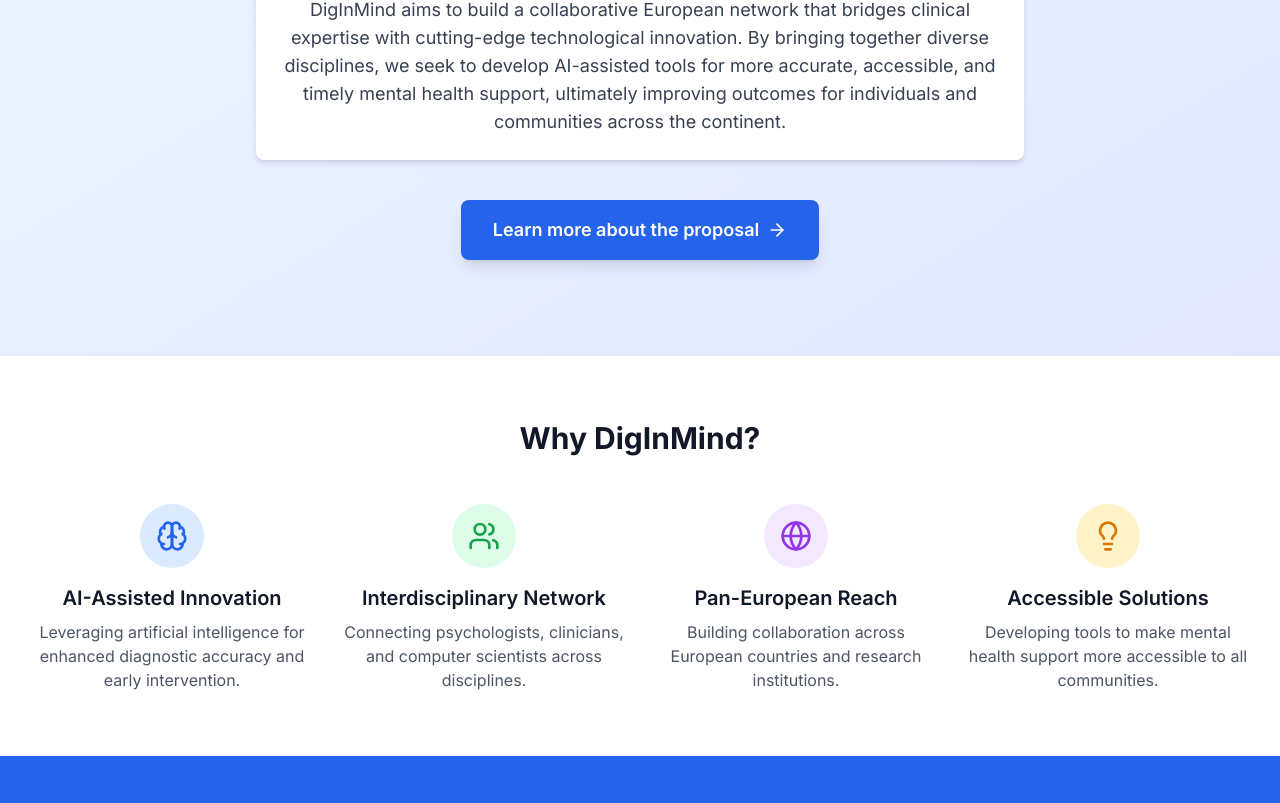
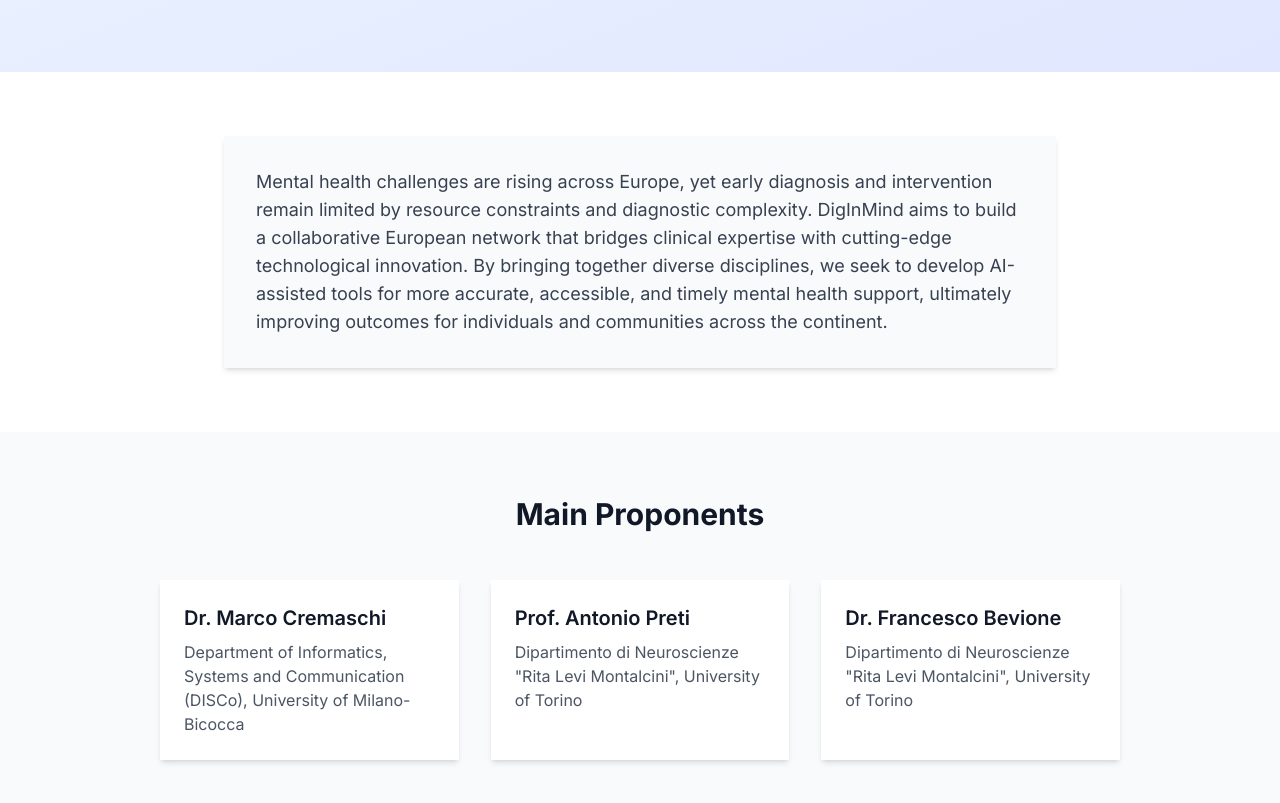
Before and after one commit to cremarco/DigInMind, a React (Vite) app: page / in a window 1280 px wide. Shown: the part 537-1340 px from the top of the page. Built offline with nearby package versions, Linux system fonts and the light colour scheme.

Commit message:
Update Vite configuration for root base path and enhance Home page with mission statement and main proponents sections

```diff
--- a/src/pages/Home.jsx
+++ b/src/pages/Home.jsx
@@ -18,15 +18,6 @@ export default function Home() {
               A pan-European COST network proposal connecting psychologists, clinicians, and computer scientists to advance AI-assisted mental-health diagnosis and early intervention.
             </p>
 
-            <div className="bg-white p-6 rounded-lg shadow-md mb-10 max-w-3xl mx-auto">
-              <p className="text-base sm:text-lg text-gray-700 leading-relaxed">
-                Mental health challenges are rising across Europe, yet early diagnosis and intervention remain limited by resource constraints and diagnostic complexity.
-                DigInMind aims to build a collaborative European network that bridges clinical expertise with cutting-edge technological innovation.
-                By bringing together diverse disciplines, we seek to develop AI-assisted tools for more accurate, accessible, and timely mental health support,
-                ultimately improving outcomes for individuals and communities across the continent.
-              </p>
-            </div>
-
             <Link
               to="/about"
               className="inline-flex items-center gap-2 bg-blue-600 text-white px-8 py-4 rounded-lg text-lg font-semibold hover:bg-blue-700 transition-colors shadow-lg hover:shadow-xl"
@@ -34,6 +25,49 @@ export default function Home() {
               Learn more about the proposal
               <ArrowRight className="w-5 h-5" />
             </Link>
+          </div>
+        </div>
+      </section>
+
+      {/* Mission Statement */}
+      <section className="py-16 bg-white">
+        <div className="max-w-4xl mx-auto px-4 sm:px-6 lg:px-8">
+          <div className="bg-gray-50 p-8 shadow-md">
+            <p className="text-base sm:text-lg text-gray-700 leading-relaxed">
+              Mental health challenges are rising across Europe, yet early diagnosis and intervention remain limited by resource constraints and diagnostic complexity.
+              DigInMind aims to build a collaborative European network that bridges clinical expertise with cutting-edge technological innovation.
+              By bringing together diverse disciplines, we seek to develop AI-assisted tools for more accurate, accessible, and timely mental health support,
+              ultimately improving outcomes for individuals and communities across the continent.
+            </p>
+          </div>
+        </div>
+      </section>
+
+      {/* Main Proponents */}
+      <section className="py-16 bg-gray-50">
+        <div className="max-w-5xl mx-auto px-4 sm:px-6 lg:px-8">
+          <h2 className="text-3xl font-bold text-center text-gray-900 mb-12">
+            Main Proponents
+          </h2>
+          <div className="grid grid-cols-1 md:grid-cols-3 gap-8">
+            <div className="bg-white shadow-md p-6">
+              <h3 className="text-xl font-semibold text-gray-900 mb-2">Dr. Marco Cremaschi</h3>
+              <p className="text-gray-600">
+                Department of Informatics, Systems and Communication (DISCo), University of Milano-Bicocca
+              </p>
+            </div>
+            <div className="bg-white shadow-md p-6">
+              <h3 className="text-xl font-semibold text-gray-900 mb-2">Prof. Antonio Preti</h3>
+              <p className="text-gray-600">
+                Dipartimento di Neuroscienze "Rita Levi Montalcini", University of Torino
+              </p>
+            </div>
+            <div className="bg-white shadow-md p-6">
+              <h3 className="text-xl font-semibold text-gray-900 mb-2">Dr. Francesco Bevione</h3>
+              <p className="text-gray-600">
+                Dipartimento di Neuroscienze "Rita Levi Montalcini", University of Torino
+              </p>
+            </div>
           </div>
         </div>
       </section>
--- a/vite.config.js
+++ b/vite.config.js
@@ -4,5 +4,5 @@ import react from '@vitejs/plugin-react'
 // https://vitejs.dev/config/
 export default defineConfig({
   plugins: [react()],
-  base: '/DigInMind/',
+  base: '/',
 })
```
Also changed, not shown: public/images/logo-white.svg (added).
